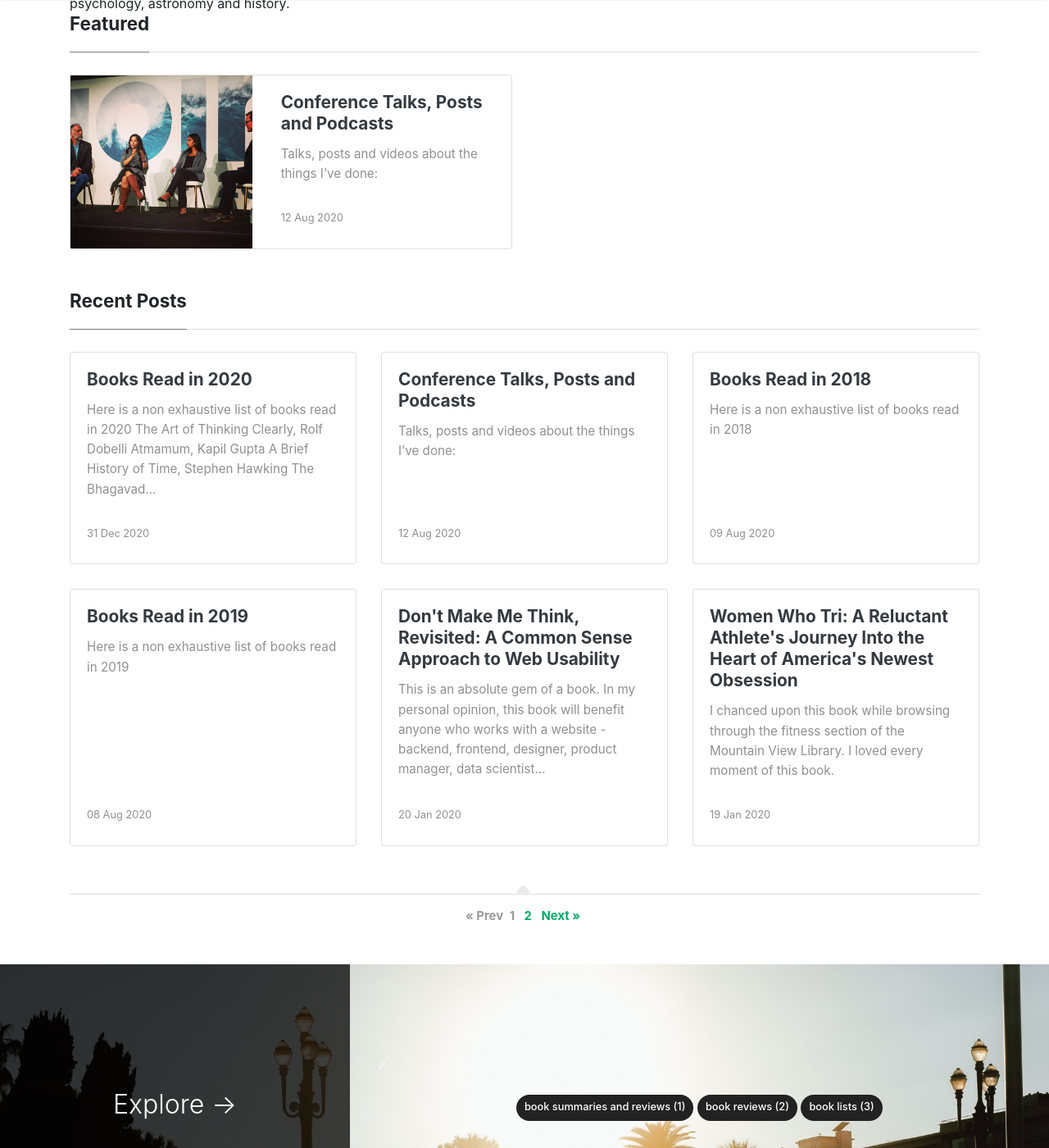
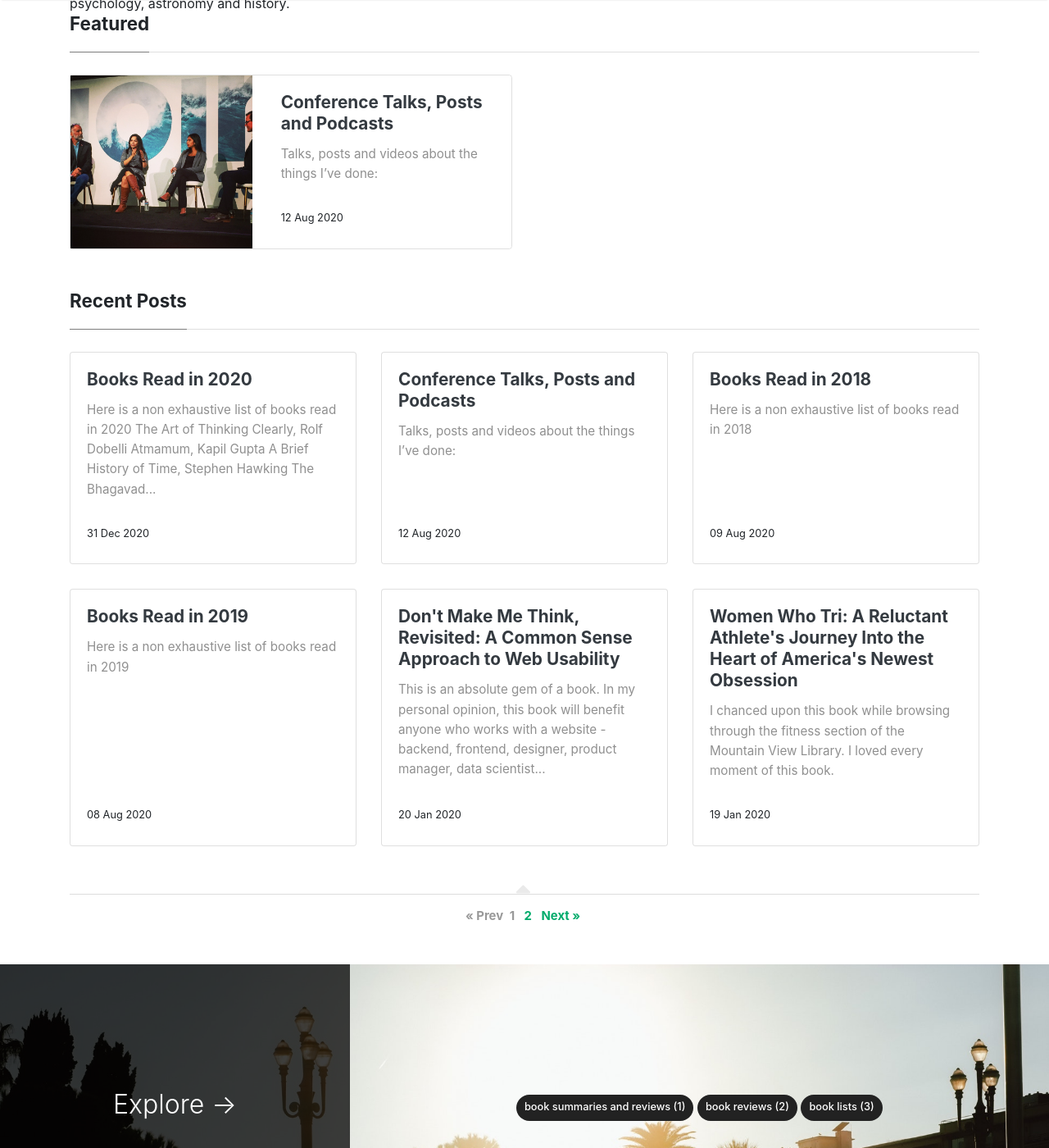
Before and after one commit to jsingh41/jsingh41.github.io, a Jekyll site: the page built from index.html, in a window 1280 px wide and 1400 px high, scrolled down 319 px. Shown: the whole window at 82% size. Built offline with Jekyll 4.4.1, drawn with Linux system fonts in a browser that asks for light colours; nearby versions of some CDN libraries; the list of posts is cut into pages by our own code.

Commit message:
Update screen.css

```diff
--- a/assets/css/screen.css
+++ b/assets/css/screen.css
@@ -221,12 +221,12 @@ section.recent-posts {
 }
 
 span.post-name,
-span.post-date,
+/* span.post-date, */
 span.author-meta {
     display: inline-block;
 }
 
-span.post-date,
+/* span.post-date, */
 span.post-read {
     color: rgba(0, 0, 0, .44);
 }
```
